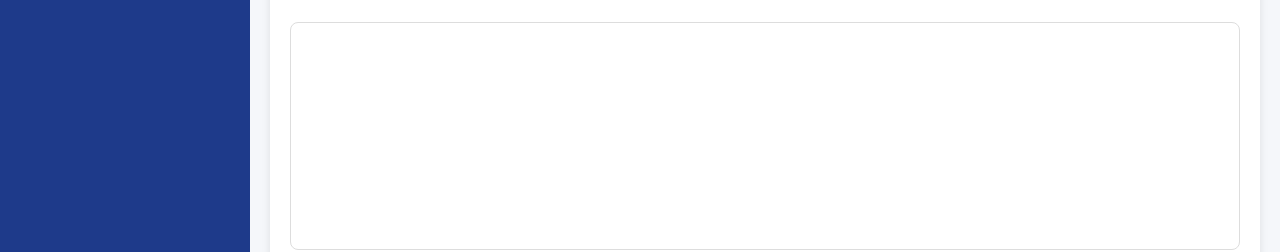
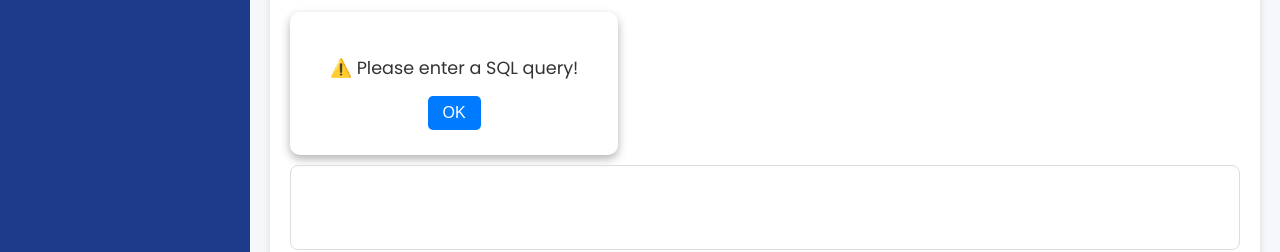
Before and after one commit to vuntanagendra/insurance-portal-server, a website: page public/Phase2.html in a window 1280 px wide. Both pictures are taken after a click on the button "▶️ Run Query". Shown: the part 510-762 px from the top of the page. Drawn offline with Linux system fonts and the light colour scheme; no server answers.

Commit message:
Enhance query handling with popup and validation
Added a popup for error messages and improved SQL query validation.

```diff
--- a/public/Phase2.html
+++ b/public/Phase2.html
@@ -195,6 +195,38 @@
     background-color: #2563eb;
   }
 
+  .popup-content {
+    background-color: white;
+    padding: 25px 40px;
+    border-radius: 10px;
+    text-align: center;
+    box-shadow: 0 4px 10px rgba(0, 0, 0, 0.3);
+    animation: fadeIn 0.3s ease;
+  }
+
+  .popup-content p {
+    font-size: 1.1em;
+    margin-bottom: 15px;
+  }
+
+  .popup-content button {
+    background-color: #007BFF;
+    color: white;
+    border: none;
+    padding: 8px 15px;
+    border-radius: 5px;
+    cursor: pointer;
+    font-size: 1em;
+  }
+
+  .popup-content button:hover {
+    background-color: #0056b3;
+  }
+
+  @keyframes fadeIn {
+    from { opacity: 0; transform: scale(0.9); }
+    to { opacity: 1; transform: scale(1); }
+  }
   </style>
 </head>
 
@@ -236,6 +268,14 @@
       <textarea id="custom-sql" placeholder="Enter your SQL query here (e.g. SELECT * FROM DIMCUSTOMER LIMIT 10);" rows="3"></textarea>
       <button class="run-query-btn" onclick="runCustomQuery()">▶️ Run Query</button>
     </div>
+    <!-- Styled popup box -->
+    <div id="popup" class="popup">
+      <div class="popup-content">
+      <p id="popup-message"></p>
+      <button onclick="closePopup()">OK</button>
+    </div>
+</div>
+
       <div class="table-container">
         <table id="result-table"></table>
       </div>
@@ -309,10 +349,25 @@
     }
   });
 
+  function showPopup(message) {
+  document.getElementById('popup-message').textContent = message;
+  document.getElementById('popup').style.display = 'flex';
+}
+
+function closePopup() {
+  document.getElementById('popup').style.display = 'none';
+}
+
 async function runCustomQuery() {
   const sql = document.getElementById('custom-sql').value.trim();
   if (!sql) {
-      alert("Please enter a SQL query!");
+    showPopup("⚠️ Please enter a SQL query!");
+    return;
+  }
+
+  // ✅ Only allow SELECT queries on client-side too
+  if (!/^select\s+/i.test(sql)) {
+    showPopup("❌ Only SELECT queries are allowed for security reasons!");
     return;
   }
 
@@ -333,16 +388,14 @@
       return;
     }
 
+    // Dynamically create table headers and rows
     const headers = Object.keys(data[0]);
     const headerRow = `<tr>${headers.map(h => `<th>${h}</th>`).join('')}</tr>`;
-      const rows = data.map(row =>
-        `<tr>${headers.map(h => `<td>${row[h]}</td>`).join('')}</tr>`
-      ).join('');
+    const rows = data.map(row => `<tr>${headers.map(h => `<td>${row[h]}</td>`).join('')}</tr>`).join('');
+    table.innerHTML = headerRow + rows;
 
-      table.innerHTML = headerRow + rows;
   } catch (err) {
-      console.error(err);
-      alert("Error executing query.");
+    showPopup("⚠️ Error running query: " + err.message);
   }
 }
 
```
Lines whose indentation alone changed are shown as unchanged.
